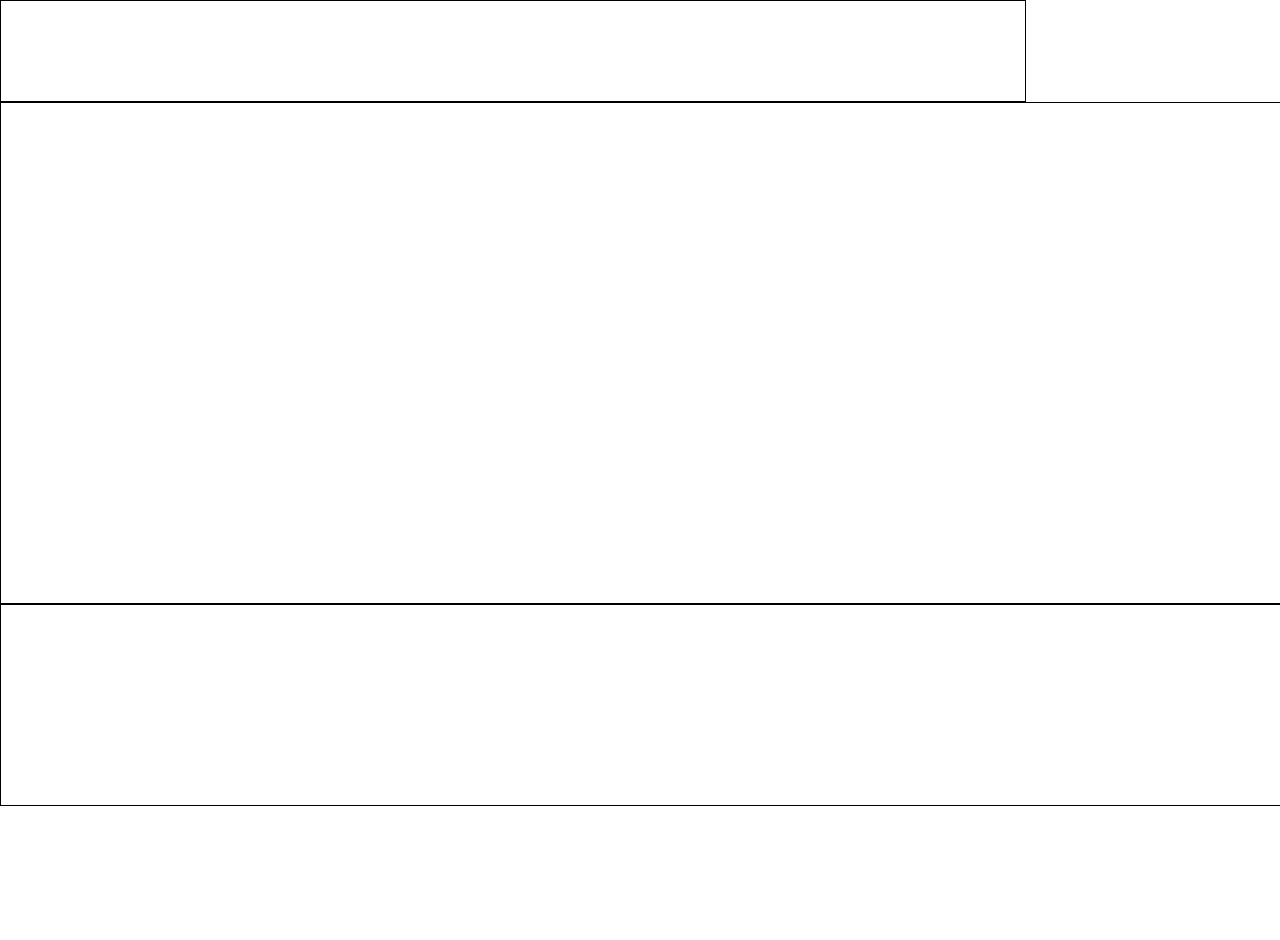
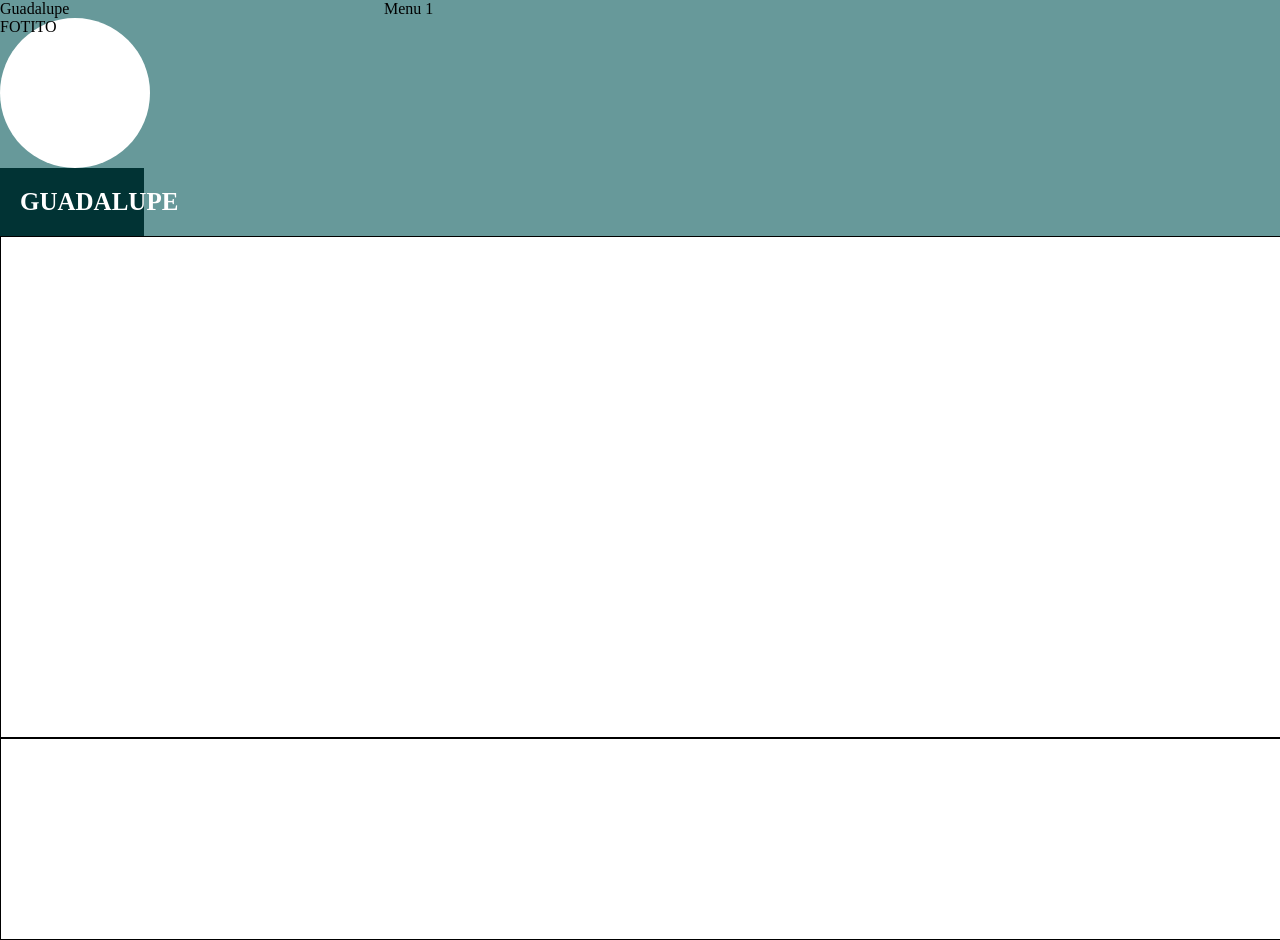
Before and after one commit to Dulce11G/MiProyecto-1-2023, a plain HTML site: page index.html in a window 1280 px wide. Before the commit the page ends 806 px from the top, so only its background shows below. Drawn offline with Linux system fonts and the light colour scheme.

Commit message:
cuadritos

```diff
--- a/css/estilo.css
+++ b/css/estilo.css
@@ -3,9 +3,9 @@
     margin: 0;
 }
 #cabeceraContenido{
-    width: 80%;
-    height: 100px;
-    border: 1px solid black;
+    width: 100%;
+    background-color: #67999a;
+    display: flex;
 
 }
 #cuerpoContenido{
@@ -18,3 +18,24 @@ footer{
     height: 200px;
     border: 1px solid black;
 }
+#cabeceraImagenNombre{
+    flex:30%;
+}
+#cabeceraMenu{
+    flex: 70%;
+}
+#imagenNombreRedondo{
+    width: 150px;
+    height: 150px;
+    background-color: white;
+    border-radius: 75px;
+}
+#imagenNombreRectangulo{
+    background-color: #013334;
+    width: 27%;
+    padding: 20px;
+    color: white;
+    font-size: 25px;
+    text-transform: uppercase;
+    font-weight: bold;
+}
--- a/index.html
+++ b/index.html
@@ -9,6 +9,13 @@
 <body>
     <!--Aquí colocamos el div del menu cabecera -->
     <div id="cabeceraContenido">
+        <div id="cabeceraImagenNombre">
+            Guadalupe
+            <div id="imagenNombreRedondo">FOTITO</div>
+            <div id="imagenNombreRectangulo">Guadalupe</div>
+        </div>
+        <div id="cabeceraMenu">Menu 1
+        </div>
 
     </div>
 <!--aqí colocamos el cuerpo del index-->
```
